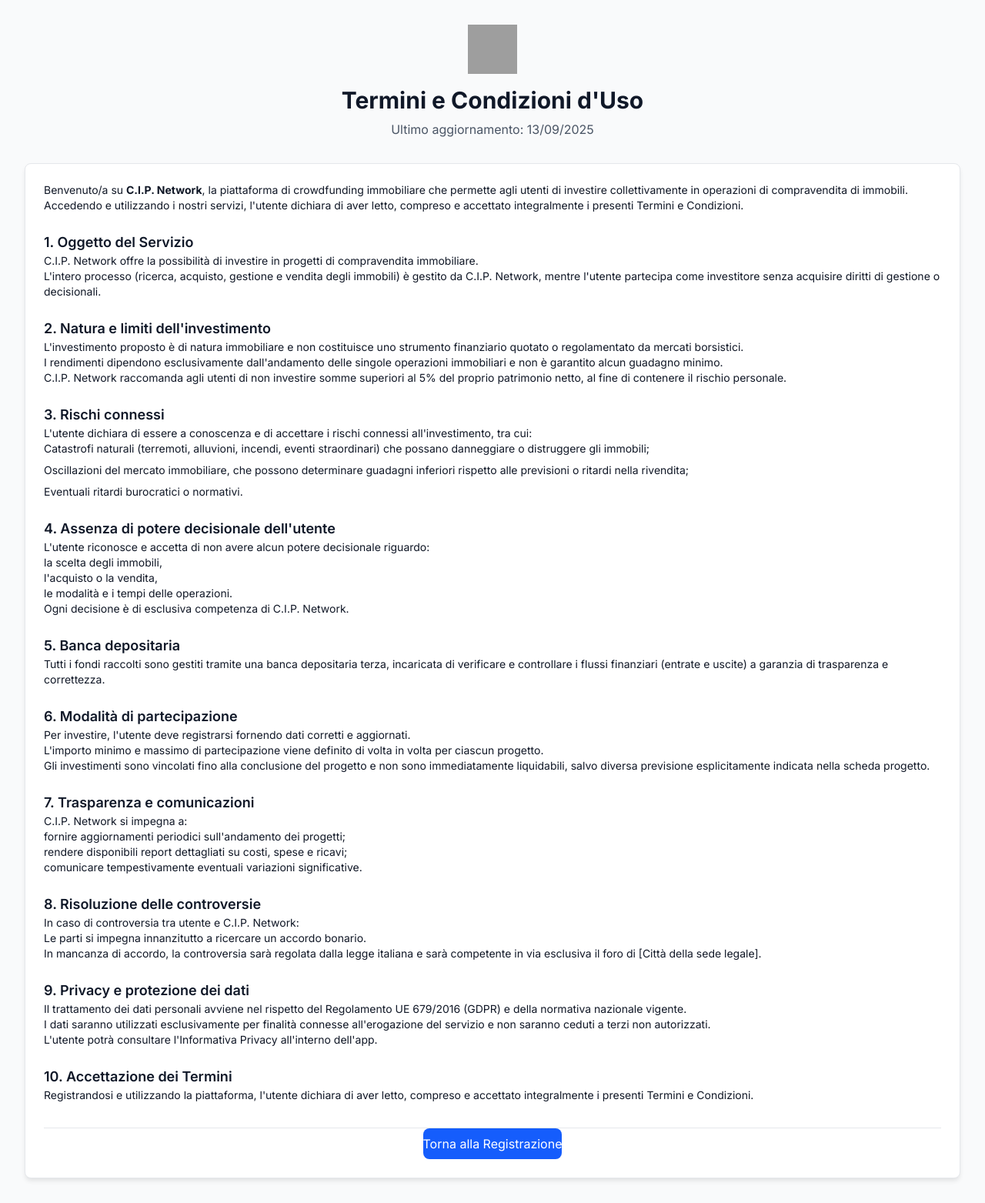
After one commit to robertolibanora/CIP, a Flask app: page /auth/terms in a window 1280 px wide. The commit adds this page. Shown: the whole page at 77% size. Run offline with Flask 3, Linux system fonts and the light colour scheme; grey boxes are pictures that could not be loaded.

Commit message:
terminiecondizioni+miglioramentoreferal

```diff
--- a/backend/auth/routes.py
+++ b/backend/auth/routes.py
@@ -303,3 +303,15 @@ if os.environ.get("TESTING") == "1":
     def test_logout():
         destroy_session()
         return redirect(url_for("auth.login"))
+
+
+@auth_bp.route("/terms")
+def terms():
+    """Pagina Termini e Condizioni"""
+    return render_template("auth/terms.html")
+
+
+@auth_bp.route("/privacy")
+def privacy():
+    """Pagina Privacy Policy"""
+    return render_template("auth/privacy.html")
--- a/frontend/templates/auth/register.html
+++ b/frontend/templates/auth/register.html
@@ -238,11 +238,11 @@
           <div class="text-sm">
             <label for="terms" class="text-gray-700">
               Accetto i
-              <a href="#" class="text-blue-600 hover:text-blue-700 font-medium">
+              <a href="{{ url_for('auth.terms') }}" target="_blank" class="text-blue-600 hover:text-blue-700 font-medium cursor-pointer">
                 Termini e Condizioni
               </a>
               e la
-              <a href="#" class="text-blue-600 hover:text-blue-700 font-medium">
+              <a href="{{ url_for('auth.privacy') }}" target="_blank" class="text-blue-600 hover:text-blue-700 font-medium cursor-pointer">
                 Privacy Policy
               </a>
             </label>
@@ -472,4 +472,6 @@ if (referralInput.value.trim()) {
   animation-delay: 4s;
 }
 </style>
+
+
 {% endblock %}
--- /dev/null
+++ b/frontend/templates/auth/terms.html
@@ -0,0 +1,151 @@
+{% extends "auth/base_auth.html" %}
+
+{% block title %}Termini e Condizioni - CIP Academy{% endblock %}
+
+{% block content %}
+<div class="min-h-screen flex items-center justify-center bg-gradient-to-br from-cream-50 via-white to-primary-50 relative overflow-hidden py-8">
+  <!-- Background decorative elements -->
+  <div class="absolute inset-0 overflow-hidden">
+    <div class="absolute -top-40 -right-40 w-80 h-80 bg-primary-200 rounded-full mix-blend-multiply filter blur-3xl opacity-20 animate-blob"></div>
+    <div class="absolute -bottom-40 -left-40 w-80 h-80 bg-green-200 rounded-full mix-blend-multiply filter blur-3xl opacity-20 animate-blob animation-delay-2000"></div>
+    <div class="absolute top-1/2 left-1/2 w-80 h-80 bg-green-300 rounded-full mix-blend-multiply filter blur-3xl opacity-10 animate-blob animation-delay-4000"></div>
+  </div>
+
+  <!-- Main content -->
+  <div class="relative z-10 w-full max-w-4xl px-4 sm:px-6 lg:px-8">
+    <!-- Header -->
+    <div class="text-center mb-8">
+      <div class="mx-auto h-16 w-16 mb-4">
+        <img src="{{ url_for('assets', filename='logo.png') }}" alt="CIP Academy" class="h-full w-full object-contain">
+      </div>
+      <h1 class="text-3xl font-bold text-gray-900 mb-2">Termini e Condizioni d'Uso</h1>
+      <p class="text-gray-600">Ultimo aggiornamento: 13/09/2025</p>
+    </div>
+
+    <!-- Content Card -->
+    <div class="card p-8 shadow-2xl border-0 bg-white/80 backdrop-blur-sm">
+      <div class="prose max-w-none">
+        <div class="space-y-6 text-sm leading-relaxed">
+          <p>
+            Benvenuto/a su <strong>C.I.P. Network</strong>, la piattaforma di crowdfunding immobiliare che permette agli utenti di investire collettivamente in operazioni di compravendita di immobili.
+            Accedendo e utilizzando i nostri servizi, l'utente dichiara di aver letto, compreso e accettato integralmente i presenti Termini e Condizioni.
+          </p>
+
+          <div>
+            <h3 class="text-lg font-semibold text-gray-900 mb-3">1. Oggetto del Servizio</h3>
+            <p>C.I.P. Network offre la possibilità di investire in progetti di compravendita immobiliare.</p>
+            <p>L'intero processo (ricerca, acquisto, gestione e vendita degli immobili) è gestito da C.I.P. Network, mentre l'utente partecipa come investitore senza acquisire diritti di gestione o decisionali.</p>
+          </div>
+
+          <div>
+            <h3 class="text-lg font-semibold text-gray-900 mb-3">2. Natura e limiti dell'investimento</h3>
+            <p>L'investimento proposto è di natura immobiliare e non costituisce uno strumento finanziario quotato o regolamentato da mercati borsistici.</p>
+            <p>I rendimenti dipendono esclusivamente dall'andamento delle singole operazioni immobiliari e non è garantito alcun guadagno minimo.</p>
+            <p>C.I.P. Network raccomanda agli utenti di non investire somme superiori al 5% del proprio patrimonio netto, al fine di contenere il rischio personale.</p>
+          </div>
+
+          <div>
+            <h3 class="text-lg font-semibold text-gray-900 mb-3">3. Rischi connessi</h3>
+            <p>L'utente dichiara di essere a conoscenza e di accettare i rischi connessi all'investimento, tra cui:</p>
+            <ul class="list-disc list-inside ml-4 space-y-2">
+              <li>Catastrofi naturali (terremoti, alluvioni, incendi, eventi straordinari) che possano danneggiare o distruggere gli immobili;</li>
+              <li>Oscillazioni del mercato immobiliare, che possono determinare guadagni inferiori rispetto alle previsioni o ritardi nella rivendita;</li>
+              <li>Eventuali ritardi burocratici o normativi.</li>
+            </ul>
+          </div>
+
+          <div>
+            <h3 class="text-lg font-semibold text-gray-900 mb-3">4. Assenza di potere decisionale dell'utente</h3>
+            <p>L'utente riconosce e accetta di non avere alcun potere decisionale riguardo:</p>
+            <ul class="list-disc list-inside ml-4 space-y-1">
+              <li>la scelta degli immobili,</li>
+              <li>l'acquisto o la vendita,</li>
+              <li>le modalità e i tempi delle operazioni.</li>
+            </ul>
+            <p>Ogni decisione è di esclusiva competenza di C.I.P. Network.</p>
+          </div>
+
+          <div>
+            <h3 class="text-lg font-semibold text-gray-900 mb-3">5. Banca depositaria</h3>
+            <p>Tutti i fondi raccolti sono gestiti tramite una banca depositaria terza, incaricata di verificare e controllare i flussi finanziari (entrate e uscite) a garanzia di trasparenza e correttezza.</p>
+          </div>
+
+          <div>
+            <h3 class="text-lg font-semibold text-gray-900 mb-3">6. Modalità di partecipazione</h3>
+            <p>Per investire, l'utente deve registrarsi fornendo dati corretti e aggiornati.</p>
+            <p>L'importo minimo e massimo di partecipazione viene definito di volta in volta per ciascun progetto.</p>
+            <p>Gli investimenti sono vincolati fino alla conclusione del progetto e non sono immediatamente liquidabili, salvo diversa previsione esplicitamente indicata nella scheda progetto.</p>
+          </div>
+
+          <div>
+            <h3 class="text-lg font-semibold text-gray-900 mb-3">7. Trasparenza e comunicazioni</h3>
+            <p>C.I.P. Network si impegna a:</p>
+            <ul class="list-disc list-inside ml-4 space-y-1">
+              <li>fornire aggiornamenti periodici sull'andamento dei progetti;</li>
+              <li>rendere disponibili report dettagliati su costi, spese e ricavi;</li>
+              <li>comunicare tempestivamente eventuali variazioni significative.</li>
+            </ul>
+          </div>
+
+          <div>
+            <h3 class="text-lg font-semibold text-gray-900 mb-3">8. Risoluzione delle controversie</h3>
+            <p>In caso di controversia tra utente e C.I.P. Network:</p>
+            <ul class="list-disc list-inside ml-4 space-y-1">
+              <li>Le parti si impegna innanzitutto a ricercare un accordo bonario.</li>
+              <li>In mancanza di accordo, la controversia sarà regolata dalla legge italiana e sarà competente in via esclusiva il foro di [Città della sede legale].</li>
+            </ul>
+          </div>
+
+          <div>
+            <h3 class="text-lg font-semibold text-gray-900 mb-3">9. Privacy e protezione dei dati</h3>
+            <p>Il trattamento dei dati personali avviene nel rispetto del Regolamento UE 679/2016 (GDPR) e della normativa nazionale vigente.</p>
+            <p>I dati saranno utilizzati esclusivamente per finalità connesse all'erogazione del servizio e non saranno ceduti a terzi non autorizzati.</p>
+            <p>L'utente potrà consultare l'Informativa Privacy all'interno dell'app.</p>
+          </div>
+
+          <div>
+            <h3 class="text-lg font-semibold text-gray-900 mb-3">10. Accettazione dei Termini</h3>
+            <p>Registrandosi e utilizzando la piattaforma, l'utente dichiara di aver letto, compreso e accettato integralmente i presenti Termini e Condizioni.</p>
+          </div>
+        </div>
+      </div>
+
+      <!-- Footer -->
+      <div class="mt-8 pt-6 border-t border-gray-200 flex justify-center">
+        <a href="{{ url_for('auth.register') }}" class="bg-blue-600 hover:bg-blue-700 text-white px-6 py-2 rounded-lg transition-colors">
+          Torna alla Registrazione
+        </a>
+      </div>
+    </div>
+  </div>
+</div>
+
+<style>
+@keyframes blob {
+  0% {
+    transform: translate(0px, 0px) scale(1);
+  }
+  33% {
+    transform: translate(30px, -50px) scale(1.1);
+  }
+  66% {
+    transform: translate(-20px, 20px) scale(0.9);
+  }
+  100% {
+    transform: translate(0px, 0px) scale(1);
+  }
+}
+
+.animate-blob {
+  animation: blob 7s infinite;
+}
+
+.animation-delay-2000 {
+  animation-delay: 2s;
+}
+
+.animation-delay-4000 {
+  animation-delay: 4s;
+}
+</style>
+{% endblock %}
```
Also changed, not shown: frontend/assets/css/admin-specific.css (+32 -0 lines), frontend/templates/admin/referral/dashboard.html (+23 -32 lines), frontend/templates/auth/privacy.html (added, +150 -0 lines).
